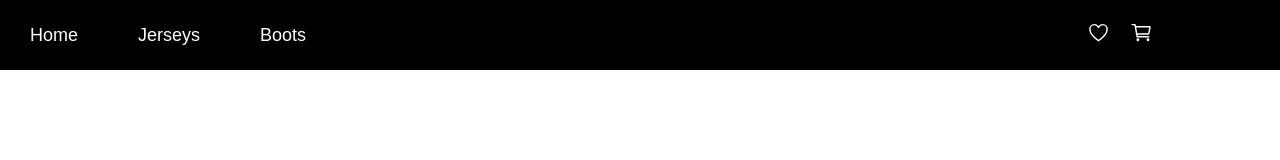
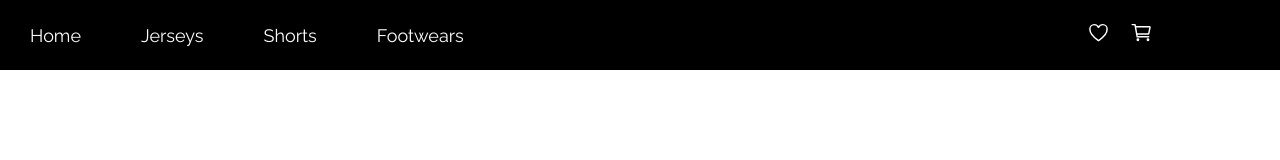
Before and after one commit to rabtennamgyal/TOP-React-E-Commerce, a React (Create React App) app: page / in a window 1280 px wide. Shown: the top 160 px of the page. Built offline with nearby package versions, Linux system fonts and the light colour scheme.

Commit message:
finished navbar component

```diff
--- a/src/components/navbar.js
+++ b/src/components/navbar.js
@@ -11,7 +11,11 @@ function Navbar() {
                 </li>
 
                 <li>
-                    Boots
+                    Shorts
+                </li>
+
+                <li>
+                    Footwears
                 </li>
             </div>
 
@@ -24,6 +28,12 @@ function Navbar() {
                     <ion-icon name="cart-outline"></ion-icon>
                 </li>
             </div>
+
+            <div className='hamburger'>
+                <span></span>
+                <span></span>
+                <span></span>
+            </div>
         </div>
     );
 };
--- a/src/sass/components/navbar.scss
+++ b/src/sass/components/navbar.scss
@@ -9,6 +9,7 @@
         color: #fff;
         font-family: cursive, sans-serif;
         display: flex;
+        font-family: Raleway, Open Sans, sans-serif;
     };
 
     .navOne {
@@ -19,6 +20,16 @@
             cursor: pointer;
             margin: 0 3rem;
             font-size: 1.8rem;
+
+            @include respond(phone) {
+                margin: 0 1rem;
+                font-size: 1.5rem;
+            };
+
+            @include respond(tab) {
+                margin: 0 2rem;
+                font-size: 1.5rem;
+            };
         };
     };
 
@@ -26,10 +37,50 @@
         justify-content: center;
         align-items: center;
 
+        @include respond(phone) {
+            display: none;
+        };
+
         li {
             cursor: pointer;
             margin: 0 1rem;
             font-size: 2.3rem;
         };
     };
+
+    .hamburger {
+        display: none;
+
+        &:hover {
+            :first-child {
+                transform: rotate(45deg);
+            }
+
+            :not(:first-child):not(:last-child) {
+                display: none;
+            }
+
+            :last-child {
+                transform: rotate(-45deg);
+            }
+        };
+
+        @include respond(phone) {
+            display: flex;
+            flex-direction: column;
+            justify-content: center;
+            align-items: flex-end;
+        };
+
+        span {
+            cursor: pointer;
+            transform-origin: 10px;
+            background-color: #fff;
+            border-radius: 10px;
+            height: 5px;
+            width: 3rem;
+            margin: .1rem 1rem;
+            transition: 0.7s ease-in-out;
+        };
+    }
 };
--- a/src/sass/global/__global.scss
+++ b/src/sass/global/__global.scss
@@ -1,3 +1,5 @@
+@import url('https://fonts.googleapis.com/css2?family=Kanit:wght@400;500&family=Open+Sans:wght@300;400;700&family=Raleway:wght@400;700&display=swap');
+
 *,
 *::before,
 *::after {
--- /dev/null
+++ b/src/sass/global/__mixin.scss
@@ -0,0 +1,19 @@
+@mixin respond($breakpoint) {
+    @if $breakpoint == phone {
+        @media (min-width: 200px) and (max-width: 500px) {
+            @content;
+        }
+    }
+
+    @if $breakpoint == tab {
+        @media (min-width: 501px) and (max-width: 992px) {
+            @content;
+        }
+    }
+
+    @if $breakpoint == desk {
+        @media (min-width: 993px) and (max-width: 1500px) {
+            @content;
+        }
+    }
+};
--- a/src/sass/main.scss
+++ b/src/sass/main.scss
@@ -1,6 +1,6 @@
 // Global Files
 @import '../sass/global/_global';
-
+@import '../sass/global/_mixin';
 
 
 // Components Files
```
